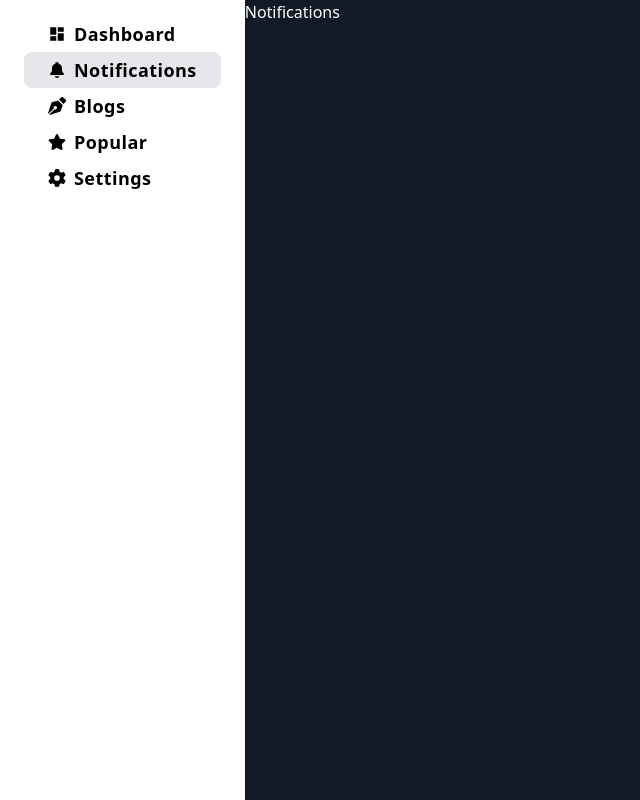
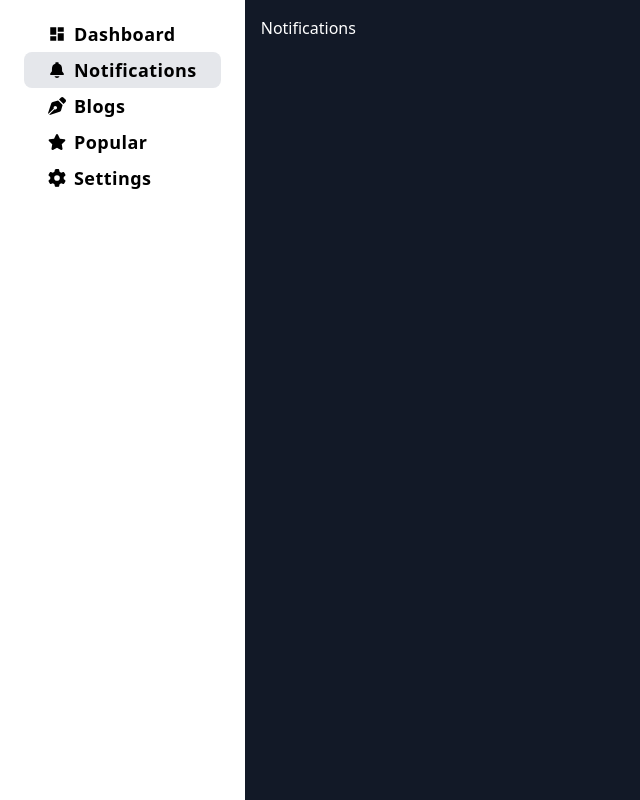
Before and after one commit to codewithbharat/thetekbay.in, a Next.js app: page /admin/dashboard/notifications in a window 1280 px wide. Shown: the whole page, without its empty margins (0-640 px from the left). Built offline with nearby package versions, Linux system fonts and the light colour scheme.

Commit message:
padding in children of dashboard layout

```diff
--- a/app/admin/dashboard/layout.tsx
+++ b/app/admin/dashboard/layout.tsx
@@ -46,7 +46,7 @@ const Layout: React.FC<LayoutProps> = ({ children }) => {
           </Link>
         ))}
       </nav>
-      <main className="bg-[rgb(18,25,39)] w-full text-white">{children}</main>
+      <main className="bg-[rgb(18,25,39)] w-full text-white p-4">{children}</main>
     </div>
   );
 };
```
